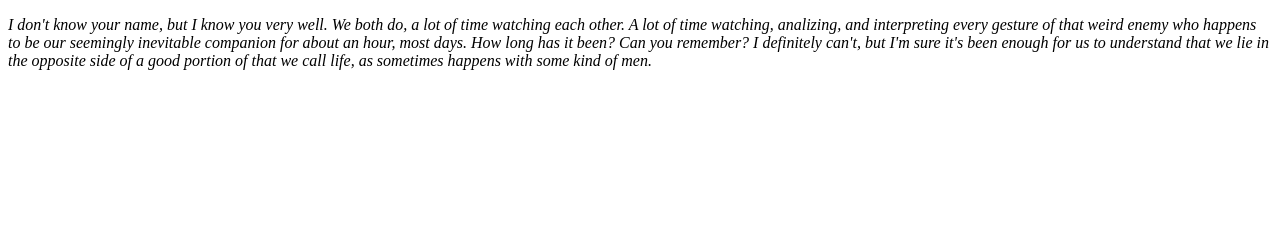
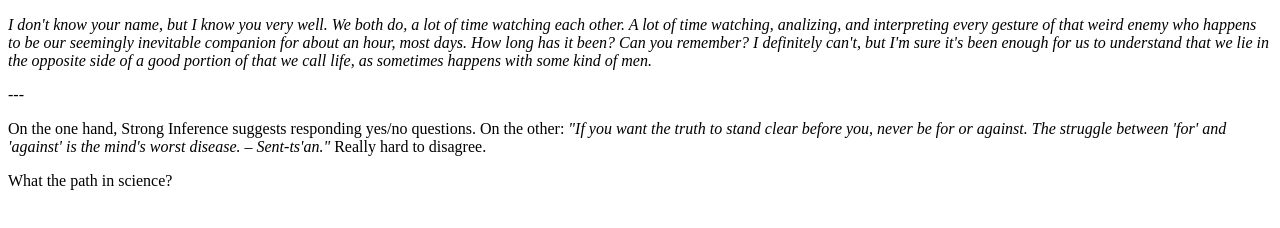
Before and after one commit to JLBaroja/JLBaroja.github.io, a plain HTML site: page index.html in a window 1280 px wide. Drawn offline with Linux system fonts and the light colour scheme.

Commit message:
What the path?

```diff
--- a/index.html
+++ b/index.html
@@ -8,8 +8,10 @@
 </head>
 <body>
 <p><i>I don't know your name, but I know you very well. We both do, a lot of time watching each other. A lot of time watching, analizing, and interpreting every gesture of that weird enemy who happens to be our seemingly inevitable companion for about an hour, most days. How long has it been? Can you remember? I definitely can't, but I'm sure it's been enough for us to understand that we lie in the opposite side of a good portion of that we call life, as sometimes happens with some kind of men.</i></p>
-  <p></p>
-  <p></p>
+  <p>---</p>
+  <p>On the one hand, Strong Inference suggests responding yes/no questions. On the other: <i>"If you want the truth to stand clear before you, never be for or against. The struggle between 'for' and 'against' is the mind's worst disease. &#8210; Sent-ts'an."</i> Really hard to disagree. </p>
+  <p> What the path in science?</p>
+
 
 </body>
 </html>
```
